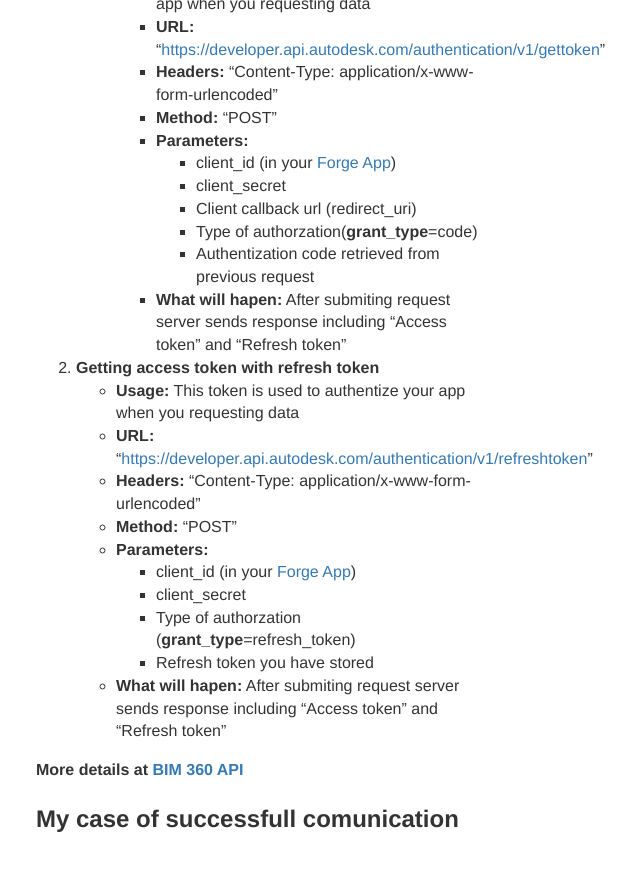
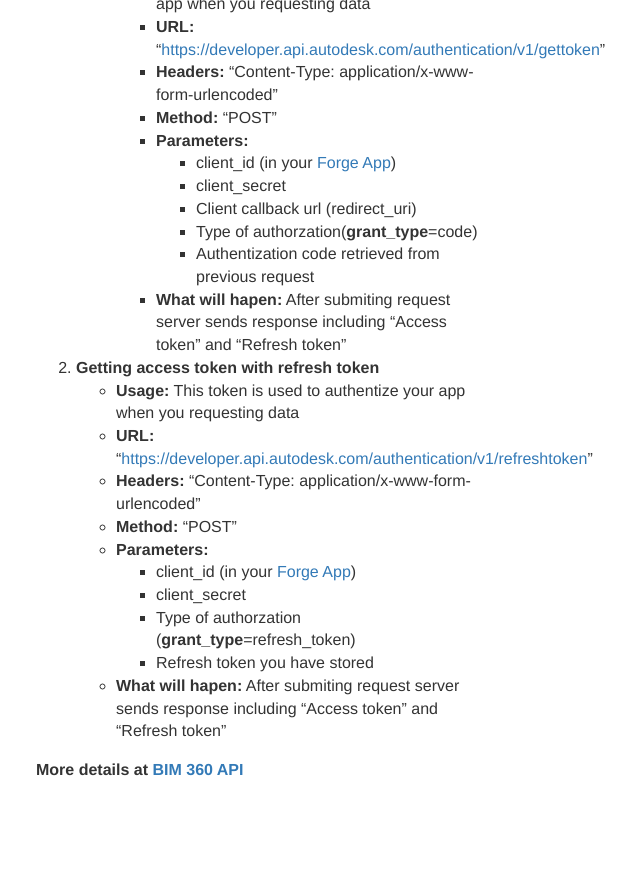
Before and after one commit to vdvorak/vitekdvorak.github.io, a Jekyll site: the page built from _posts/2021-04-03-bim360.md, in a window 1280 px wide and 900 px high, scrolled down 2926 px. Shown: the top 871 px of the window, without its empty margins (251-891 px from the left). Built offline with Jekyll 4.4.1, drawn with Linux system fonts in a browser that asks for light colours; nearby versions of some CDN libraries; comment, search, counter and statistics services are not loaded; after the commit the page ends 3768 px from its top, so only the background shows below that.

Commit message:
Update 2021-04-03-bim360.md

```diff
--- a/_posts/2021-04-03-bim360.md
+++ b/_posts/2021-04-03-bim360.md
@@ -88,5 +88,3 @@ We decided to work with BIM based software from [Autodesk](https://www.autodesk.
 
 
 **More details at [BIM 360 API](https://forge.autodesk.com/en/docs/bim360/v1/overview/introduction/)**
-
-## My case of successfull comunication
```
